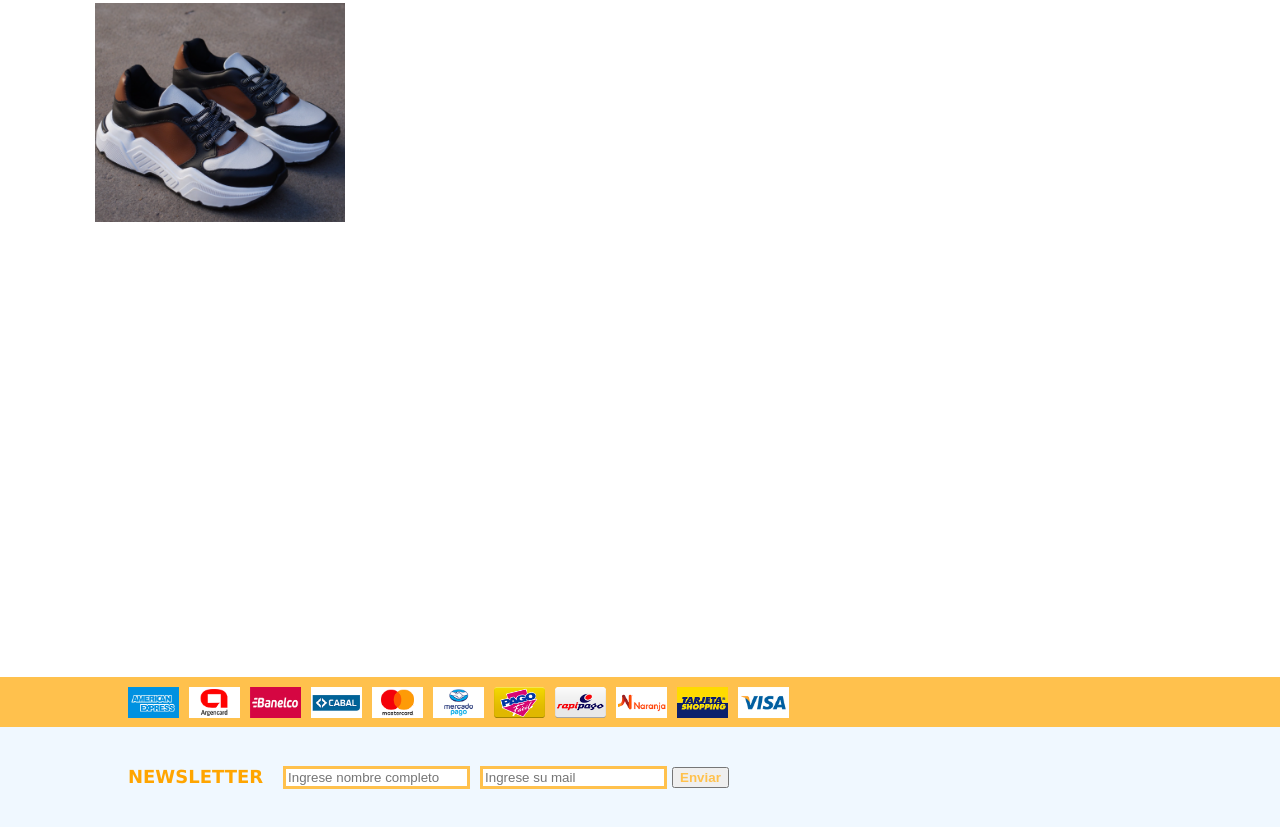
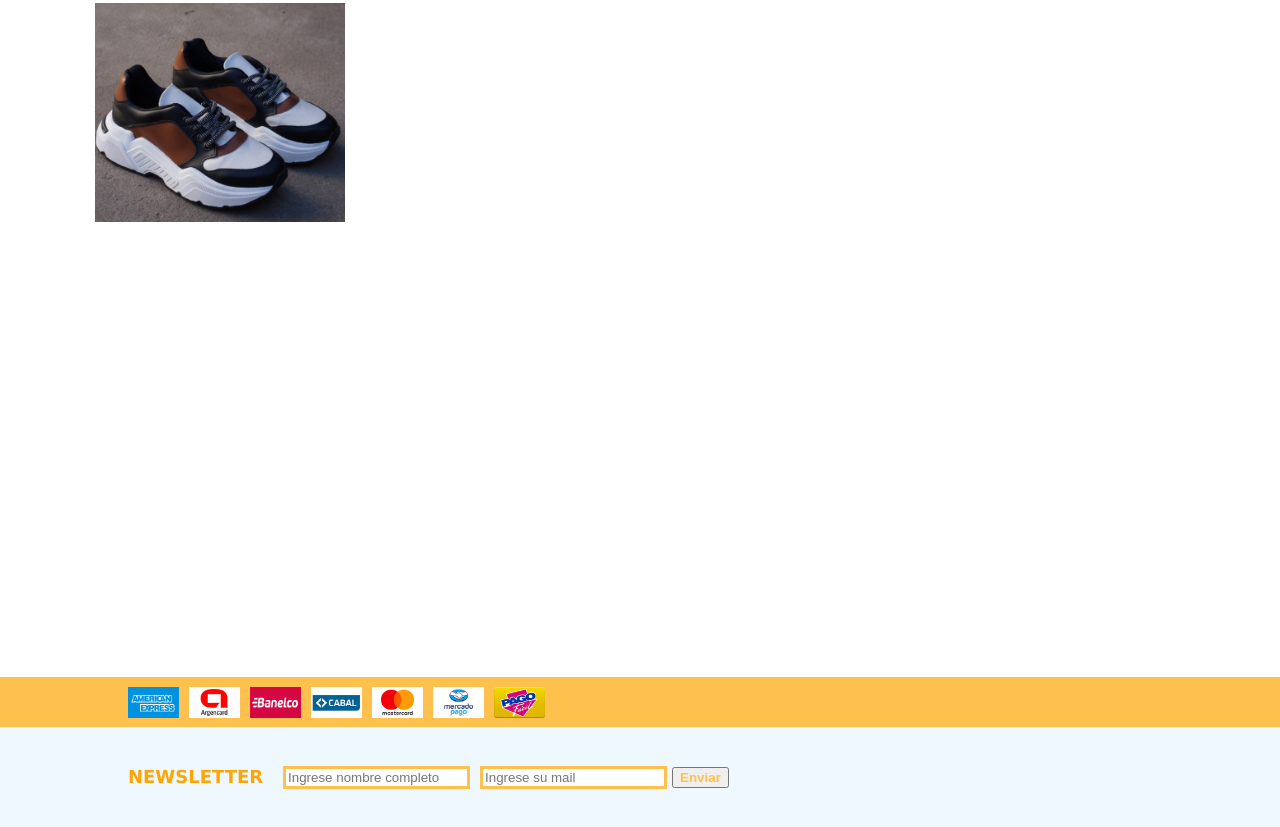
Before and after one commit to gpalmes/PreEntrega2-Palmes, a plain HTML site: page index.html in a window 1280 px wide. Shown: the part 972-1799 px from the top of the page. Drawn offline with Linux system fonts and the light colour scheme.

Commit message:
Saque otras imagenes de tarjetas de credito

```diff
--- a/index.html
+++ b/index.html
@@ -138,10 +138,7 @@
             <img class="cards" src="images/cards/mastercard@2x.png" alt="" />
             <img class="cards" src="images/cards/mercadopago@2x.png" alt="" />
             <img class="cards" src="images/cards/pagofacil@2x.png" alt="" />
-            <img class="cards" src="images/cards/rapipago@2x.png" alt="" />
-            <img class="cards" src="images/cards/tarjeta-naranja@2x.png" alt="" />
-            <img class="cards" src="images/cards/tarjeta-shopping@2x.png" alt="" />
-            <img class="cards" src="images/cards/visa@2x.png" alt="" />
+
         </div>
         <div class="box-8">
             <h2>NEWSLETTER</h2>
```
